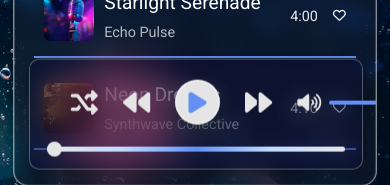
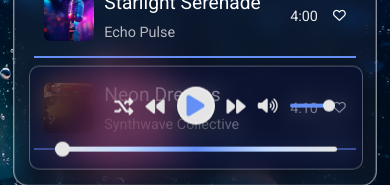
Before and after one commit to rabiyasalehjee/react-app-music-player, a React (Create React App) app: page / in a window 390 px wide. Shown: the part 632-817 px from the top of the page. Built offline with nearby package versions, Linux system fonts and the light colour scheme.

Commit message:
adjusted volumne progress bar on mobile

```diff
--- a/src/components/MusicPlayer.css
+++ b/src/components/MusicPlayer.css
@@ -328,7 +328,6 @@
     .pink-bubble {
         right: -50px;
     }
-
     @keyframes moveBubbleRight {
         0% {
             left: -50px;
@@ -482,3 +481,34 @@
     height: 15px;
     border-radius: 50%;
   }
+  @media (max-width: 767px) {
+
+    .controls {
+      column-gap: 12px;
+    }
+
+    .controls i {
+      font-size: 1.2rem;
+    }
+    #playPauseBtn {
+        width: 38px;
+        height:38px !important;
+        font-size: 1rem;
+      }
+
+    .volume {
+      gap: 3px;
+    }
+
+    .volume i {
+      font-size: 1rem;
+    }
+
+    .volume input {
+      width: 45px;
+    }
+
+    #progress-bar {
+      width: 85%;
+    }
+  }
--- a/src/components/MusicPlayer.js
+++ b/src/components/MusicPlayer.js
@@ -19,6 +19,7 @@ const MusicPlayer = () => {
   const [isShuffle, setIsShuffle] = useState(false);
   const [volume, setVolume] = useState(100);
   const [progress, setProgress] = useState(0);
+  const [isMuted, setIsMuted] = useState(false); // Add this line
 
   const audioRef = useRef(null);
   const songRowRefs = useRef([]);
@@ -80,6 +81,9 @@ const MusicPlayer = () => {
     const newVolume = e.target.value;
     setVolume(newVolume);
     audioRef.current.volume = newVolume / 100;
+    if (isMuted) {
+      setIsMuted(false); // Unmute when volume is adjusted
+    }
   };
 
   const handleProgressChange = (e) => {
@@ -92,6 +96,17 @@ const MusicPlayer = () => {
     const currentTime = audioRef.current.currentTime;
     const duration = audioRef.current.duration;
     setProgress((currentTime / duration) * 100);
+  };
+
+  const toggleMute = () => {
+    if (isMuted) {
+      // Unmute and restore previous volume
+      audioRef.current.volume = volume / 100;
+    } else {
+      // Mute and save current volume
+      audioRef.current.volume = 0;
+    }
+    setIsMuted(!isMuted);
   };
 
   return (
@@ -148,7 +163,7 @@ const MusicPlayer = () => {
           </div>
         </div>
 
-        {}
+        {/* Player Controls */}
         <div className="player">
           <audio
             ref={audioRef}
@@ -167,13 +182,16 @@ const MusicPlayer = () => {
             </button>
             <i className="fa-solid fa-forward" onClick={() => setActiveIndex((prev) => (prev < songs.length - 1 ? prev + 1 : 0))}></i>
             <div className="volume">
-              <i className="fa-solid fa-volume-high"></i>
+              <i
+                className={`fa-solid ${isMuted ? 'fa-volume-mute' : 'fa-volume-high'}`}
+                onClick={toggleMute}
+              ></i>
               <input
                 type="range"
                 id="volume-range"
                 min="0"
                 max="100"
-                value={volume}
+                value={isMuted ? 0 : volume} // Set volume to 0 when muted
                 onChange={handleVolumeChange}
               />
             </div>
```
